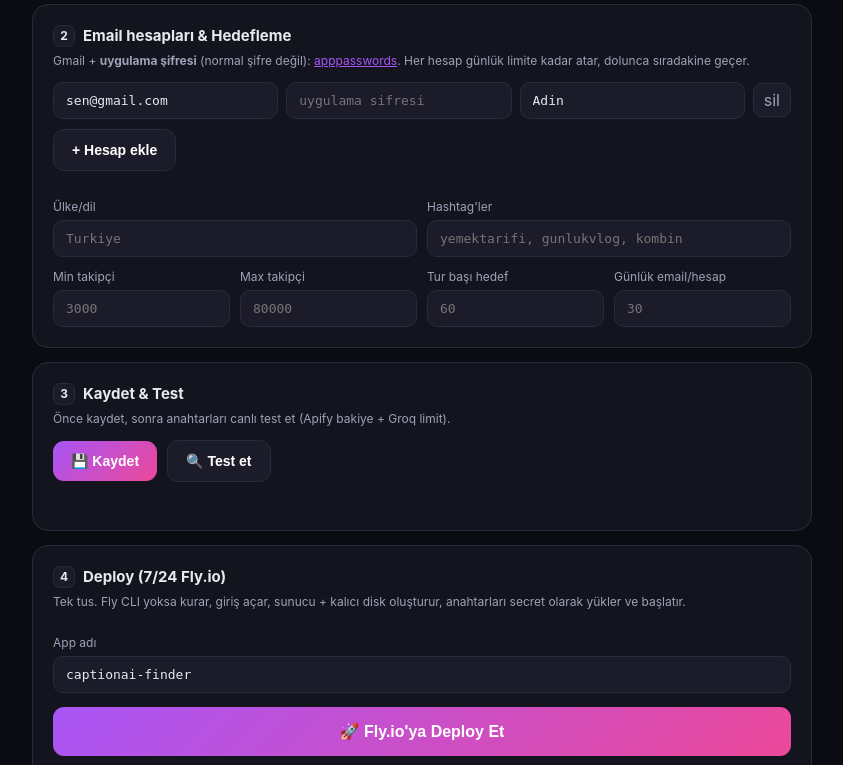
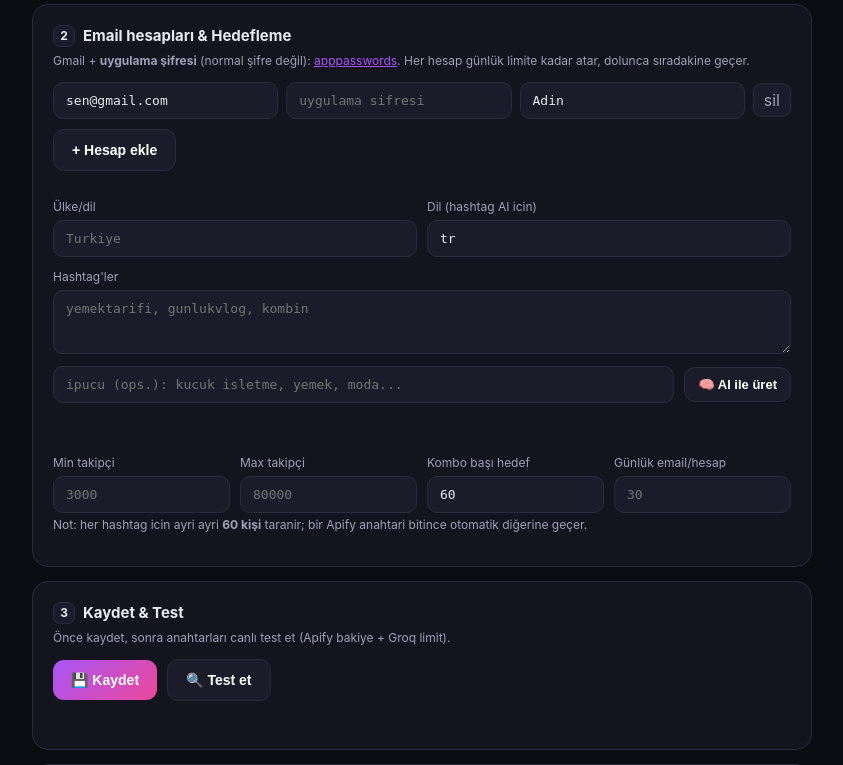
Before and after one commit to gaideaa123/Finder, a Flask app: page /setup in a window 1280 px wide. Shown: the part 527-1292 px from the top of the page, without its empty margins (218-1061 px from the left). Run offline with Flask 3, Linux system fonts and the light colour scheme.

Commit message:
feat(setup.html): AI hashtag generate button (saves keys then fills hashtags)

```diff
--- a/templates/setup.html
+++ b/templates/setup.html
@@ -28,6 +28,7 @@
   .btn { display:inline-flex; align-items:center; gap:8px; border:none; cursor:pointer; border-radius:11px; font-weight:700; font-size:14px; padding:12px 18px; color:white; background:linear-gradient(135deg,var(--accent),var(--accent-2)); }
   .btn:disabled { opacity:.5; cursor:not-allowed; }
   .btn.secondary { background:var(--panel-2); border:1px solid var(--border); }
+  .btn.small { padding:9px 13px; font-size:13px; }
   .btn.big { width:100%; justify-content:center; font-size:16px; padding:15px; }
   .acct { display:flex; gap:8px; margin-top:8px; flex-wrap:wrap; align-items:center; }
   .acct input { flex:1; min-width:120px; }
@@ -74,14 +75,22 @@
     <div class="row gap" style="margin-top:10px"><button class="btn secondary" onclick="addAcct()">+ Hesap ekle</button></div>
     <div class="row" style="margin-top:16px">
       <div><label>Ülke/dil</label><input id="t_countries" placeholder="Turkiye"></div>
-      <div><label>Hashtag'ler</label><input id="t_hashtags" placeholder="yemektarifi, gunlukvlog, kombin"></div>
+      <div><label>Dil (hashtag AI icin)</label><input id="t_lang" placeholder="tr" value="tr"></div>
     </div>
-    <div class="row">
+    <label>Hashtag'ler</label>
+    <textarea id="t_hashtags" placeholder="yemektarifi, gunlukvlog, kombin"></textarea>
+    <div class="row gap" style="margin-top:8px">
+      <input id="t_niche" placeholder="ipucu (ops.): kucuk isletme, yemek, moda..." style="flex:1">
+      <button class="btn secondary small" id="htBtn" onclick="genHashtags()">🧠 AI ile üret</button>
+    </div>
+    <div id="htStatus" class="status"></div>
+    <div class="row" style="margin-top:12px">
       <div><label>Min takipçi</label><input id="t_min" placeholder="3000"></div>
       <div><label>Max takipçi</label><input id="t_max" placeholder="80000"></div>
-      <div><label>Tur başı hedef</label><input id="t_target" placeholder="60"></div>
+      <div><label>Kombo başı hedef</label><input id="t_target" placeholder="60" value="60"></div>
       <div><label>Günlük email/hesap</label><input id="t_daily" placeholder="30"></div>
     </div>
+    <p class="hint">Not: her hashtag icin ayri ayri <b>60 kişi</b> taranir; bir Apify anahtari bitince otomatik diğerine geçer.</p>
   </div>
 
   <div class="card">
@@ -154,8 +163,26 @@
       email_accounts:accts.filter(a=>a.email&&a.password), targeting:targeting() };
     const r=await fetch('/api/setup/save',{method:'POST',headers:{'Content-Type':'application/json'},body:JSON.stringify(body)});
     const d=await r.json();
-    if(d.ok){ setS('saveStatus','Kaydedildi ✅  Apify:'+d.apify+' · Groq:'+d.groq+' · Hesap:'+d.accounts,'ok'); document.getElementById('apify').value=''; document.getElementById('groq').value=''; load(); }
-    else setS('saveStatus','Hata: '+(d.error||'?'),'err');
+    if(d.ok){ setS('saveStatus','Kaydedildi ✅  Apify:'+d.apify+' · Groq:'+d.groq+' · Hesap:'+d.accounts,'ok'); document.getElementById('apify').value=''; document.getElementById('groq').value=''; load(); return true; }
+    setS('saveStatus','Hata: '+(d.error||'?'),'err'); return false;
+  }
+
+  async function genHashtags(){
+    const btn=document.getElementById('htBtn'); btn.disabled=true;
+    setS('htStatus','Önce anahtarlar kaydediliyor...');
+    await save();
+    setS('htStatus','AI hashtag üretiyor...');
+    const body={ lang:(document.getElementById('t_lang').value.trim()||'tr'),
+      countries:document.getElementById('t_countries').value.split(',').map(s=>s.trim()).filter(Boolean),
+      niche:document.getElementById('t_niche').value.trim(), count:14 };
+    try{
+      const r=await fetch('/api/setup/hashtags',{method:'POST',headers:{'Content-Type':'application/json'},body:JSON.stringify(body)});
+      const d=await r.json();
+      if(!d.ok){ setS('htStatus','Hata: '+(d.error||'?'),'err'); btn.disabled=false; return; }
+      document.getElementById('t_hashtags').value=(d.hashtags||[]).join(', ');
+      setS('htStatus',(d.hashtags||[]).length+' hashtag üretildi ✅ (kaydetmeyi unutma)','ok');
+    }catch(e){ setS('htStatus','Hata: '+e.message,'err'); }
+    btn.disabled=false;
   }
 
   async function check(){
@@ -181,7 +208,7 @@
       if(e.data==='[DONE]'){ es.close(); btn.disabled=false; setS('deployStatus','Bitti. Panel: https://'+app+'.fly.dev  ·  Checker: /checker','ok'); return; }
       term.textContent += e.data+'\n'; term.scrollTop=term.scrollHeight;
     };
-    es.onerror=()=>{ es.close(); btn.disabled=false; setS('deployStatus','Bağlantı kesildi. Terminalden `./deploy.sh` ile de deneyebilirsin.','err'); };
+    es.onerror=()=>{ es.close(); btn.disabled=false; setS('deployStatus','Bağlantı kesildi. Terminalden `bash deploy.sh` ile de deneyebilirsin.','err'); };
   }
 
   load();
```
